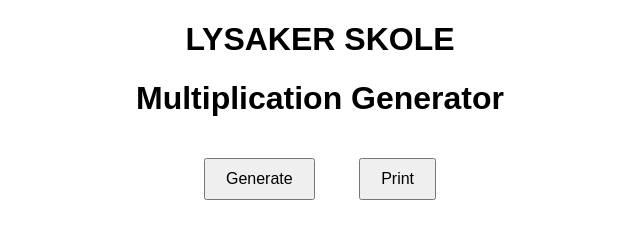
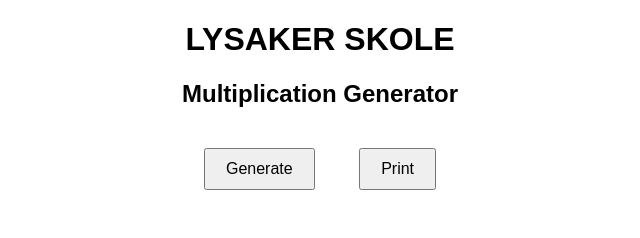
Before and after one commit to carlssonjonas/Multiplication, a plain HTML site: page index.html in a window 1280 px wide. Shown: the whole page, without its empty margins (320-960 px from the left). Drawn offline with Linux system fonts and the light colour scheme.

Commit message:
Update index.html
Updated heading h2

```diff
--- a/index.html
+++ b/index.html
@@ -45,7 +45,7 @@
 <body>
 
     <h1>LYSAKER SKOLE</h1>
-    <h1>Multiplication Generator</h1>
+    <h2>Multiplication Generator</h2>
     <button onclick="generateTest()">Generate</button>
     <button onclick="window.print()">Print</button>
 
```
